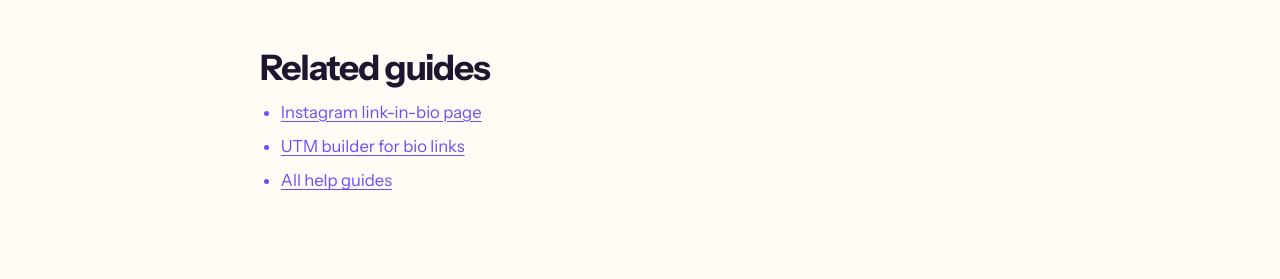
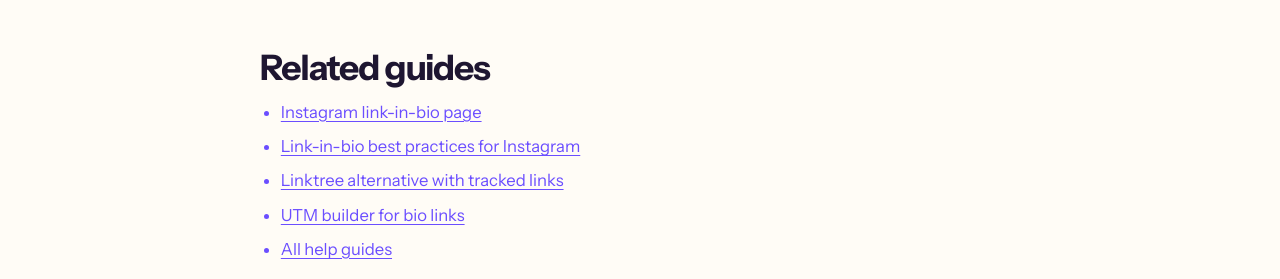
Before and after one commit to Ramanmakkar1/socialapp, a Next.js app: page /help/instagram-link-in-bio-setup in a window 1280 px wide. Shown: the part 4040-4319 px from the top of the page. Built offline with nearby package versions, Linux system fonts and the light colour scheme; no server answers.

Commit message:
autopilot: Link the Instagram link-in-bio setup guide to the best-practices guide and Linktree alternative
Task #18534, written by morph/morph-dsv41flash-1017.

```diff
--- a/src/app/help/instagram-link-in-bio-setup/page.tsx
+++ b/src/app/help/instagram-link-in-bio-setup/page.tsx
@@ -352,6 +352,16 @@ export default function InstagramLinkInBioSetupHelpPage() {
                 </Link>
               </li>
               <li>
+                <Link className={s.vlink} href="/guides/link-in-bio-best-practices">
+                  Link-in-bio best practices for Instagram
+                </Link>
+              </li>
+              <li>
+                <Link className={s.vlink} href="/linktree-alternative">
+                  Linktree alternative with tracked links
+                </Link>
+              </li>
+              <li>
                 <Link className={s.vlink} href="/tools/instagram-utm-builder">
                   UTM builder for bio links
                 </Link>
```
